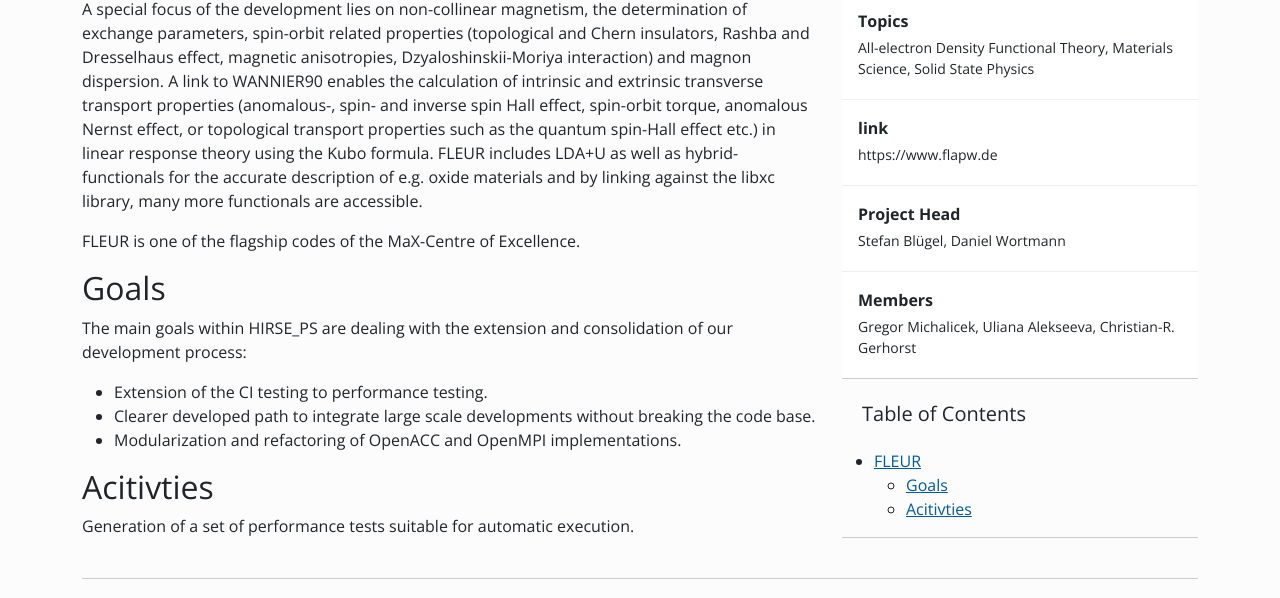
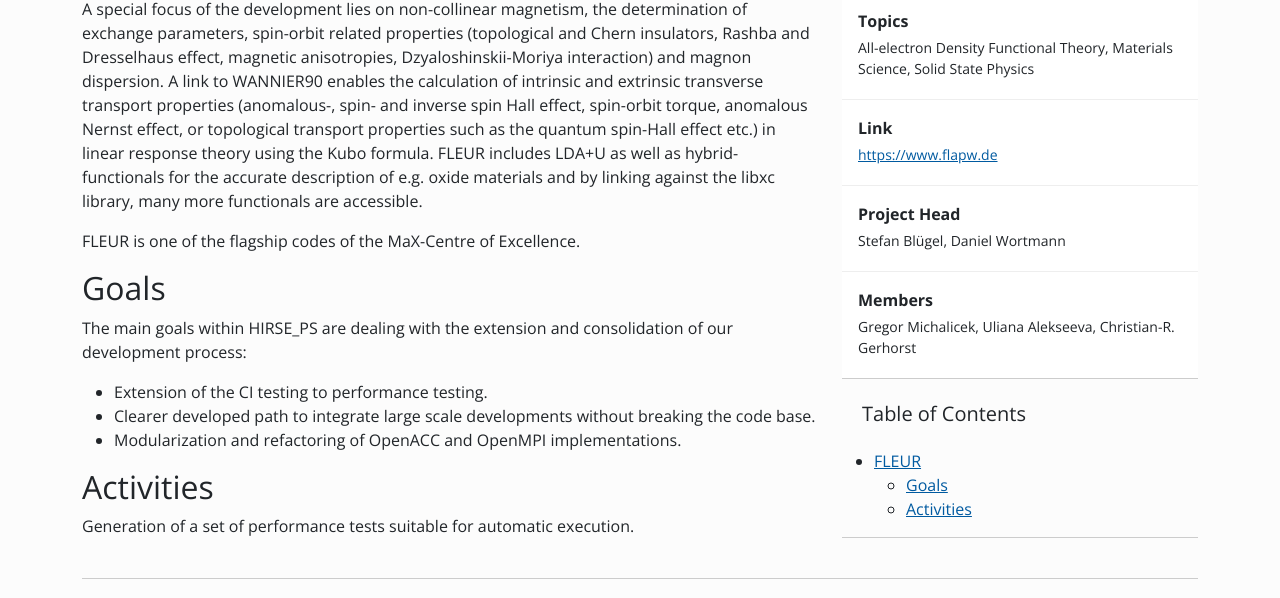
Before and after one commit to Helmholtz-HiRSE/helmholtz-hirse.github.io, a Jekyll site: the page built from _codes/fleur.md, in a window 1280 px wide. Shown: the part 457-1055 px from the top of the page. Built offline with Jekyll 4.4.1, drawn with Linux system fonts in a browser that asks for light colours; nearby versions of some CDN libraries.

Commit message:
Order and correct tags for codes

```diff
--- a/_codes/fleur.md
+++ b/_codes/fleur.md
@@ -2,7 +2,7 @@
 layout: code
 title: FLEUR
 Topics: All-electron Density Functional Theory, Materials Science, Solid State Physics
-link: https://www.flapw.de
+Link: https://www.flapw.de
 Project Head: Stefan Blügel, Daniel Wortmann
 Members: Gregor Michalicek, Uliana Alekseeva, Christian-R. Gerhorst
 toc: true
@@ -22,6 +22,6 @@
 - Modularization and refactoring of OpenACC and OpenMPI implementations.
 
 
-## Acitivties
+## Activities
 
 Generation of a set of performance tests suitable for automatic execution.
```
Also changed, not shown: _codes/4c.md (+1 -1 lines), _codes/heat.md (+1 -1 lines), _codes/nest.md (+1 -1 lines).
